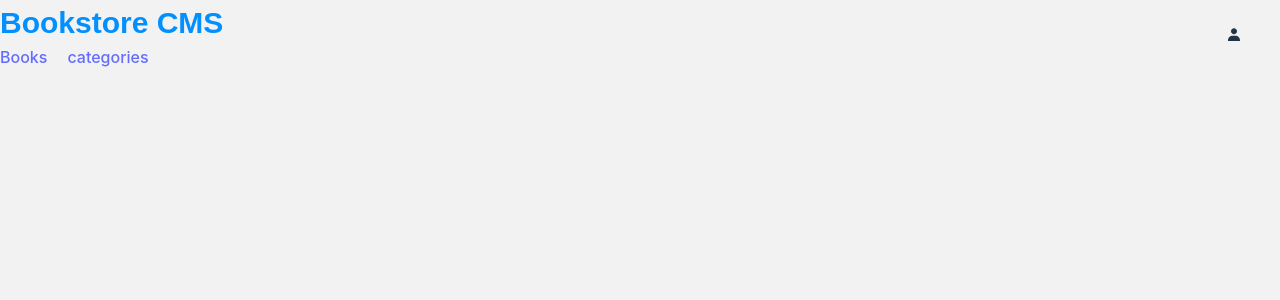
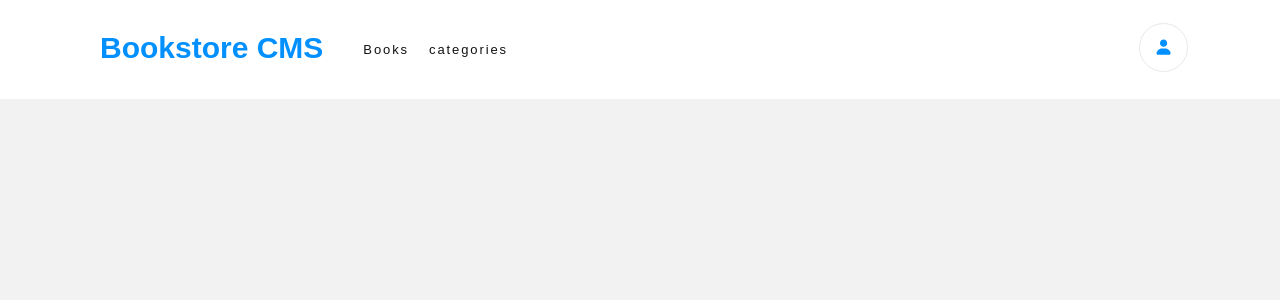
Before and after one commit to Luffytaro22/Bookstore, a React (Vite) app: page /categories in a window 1280 px wide. Shown: the top 300 px of the page. Built offline with nearby package versions, Linux system fonts and the light colour scheme.

Commit message:
Added styles to the header

```diff
--- a/src/styles/navBar.module.css
+++ b/src/styles/navBar.module.css
@@ -5,7 +5,16 @@
   display: flex;
   justify-content: space-between;
   align-items: center;
-  width: 97vw;
+  width: 85vw;
+  margin: 0 0 2.375rem;
+  background: #fff;
+  padding: 1.438rem 6.188rem 1.688rem 6.25rem;
+}
+
+.header nav {
+  display: flex;
+  align-items: center;
+  gap: 40px;
 }
 
 .navList {
@@ -14,6 +23,17 @@
   gap: 20px;
 }
 
-.navLinks {
-  color: white;
+.navLinks * {
+  font-family: Montserrat-Regular, sans-serif;
+  color: #121212;
+  font-size: 0.813rem;
+  letter-spacing: 1.9px;
 }
+
+.user {
+  font-size: 1.2rem;
+  padding: 0.875rem;
+  color: #0290ff;
+  border-radius: 50%;
+  border: 1px solid #e8e8e8;
+}
```
